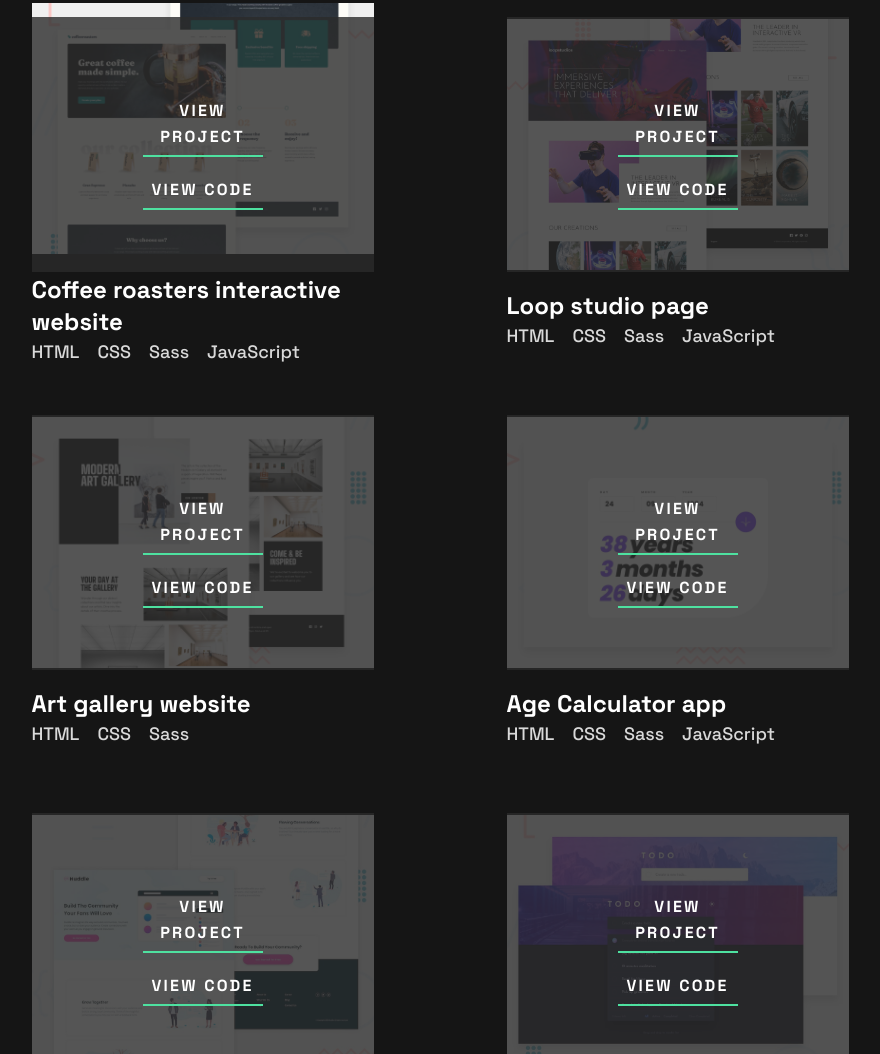
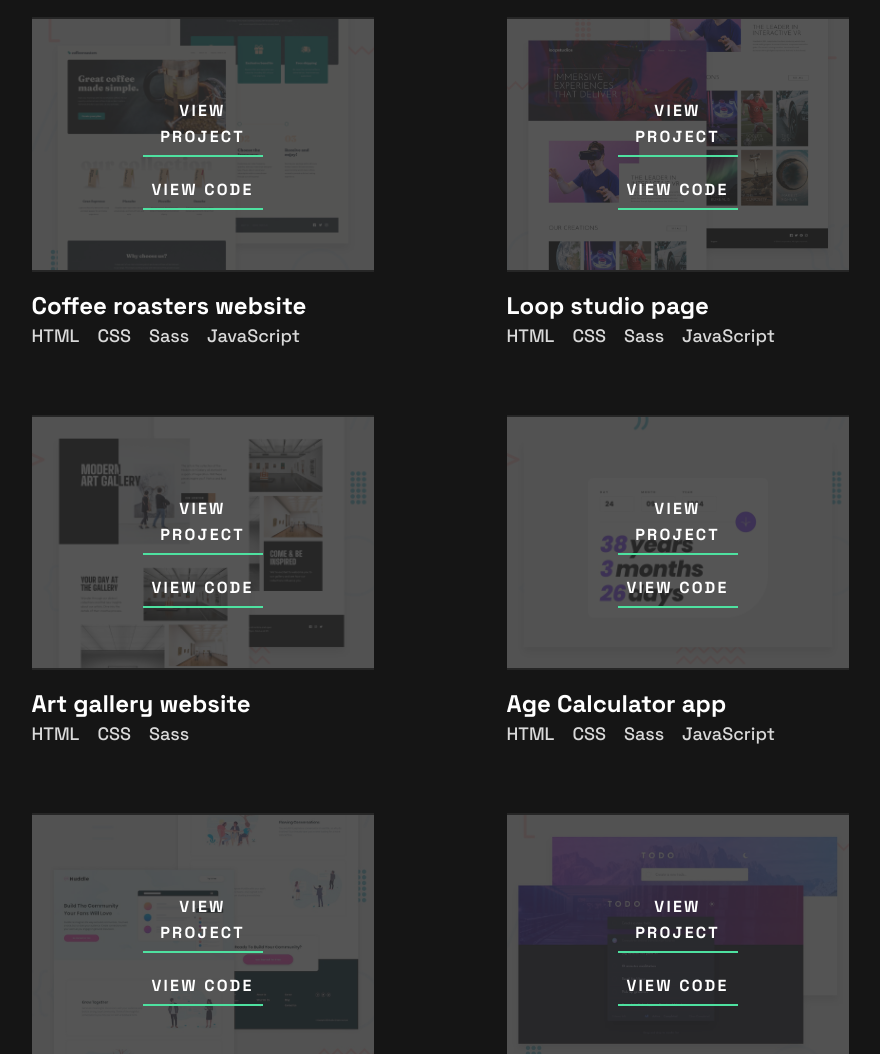
Before and after one commit to WiaterKa/2023.04.02---Portfolio_KIW, a website built with Parcel: page index.html in a window 1280 px wide. Shown: the part 1605-2659 px from the top of the page, without its empty margins (200-1080 px from the left). Built offline with nearby package versions, Linux system fonts and the light colour scheme.

Commit message:
CFR-project-modification

```diff
--- a/index.html
+++ b/index.html
@@ -92,7 +92,7 @@
 
 <div class="project-box">
   <img src="assets/images/Coffee-roasters_preview.jpeg" alt="projectimg">
-  <h3 class="projects">Coffee roasters interactive website</h3>
+  <h3 class="projects">Coffee roasters website</h3>
 
   <div class="stack">
     <p class="p-primary">HTML </p>
```
Also changed, not shown: dist/index.html.
